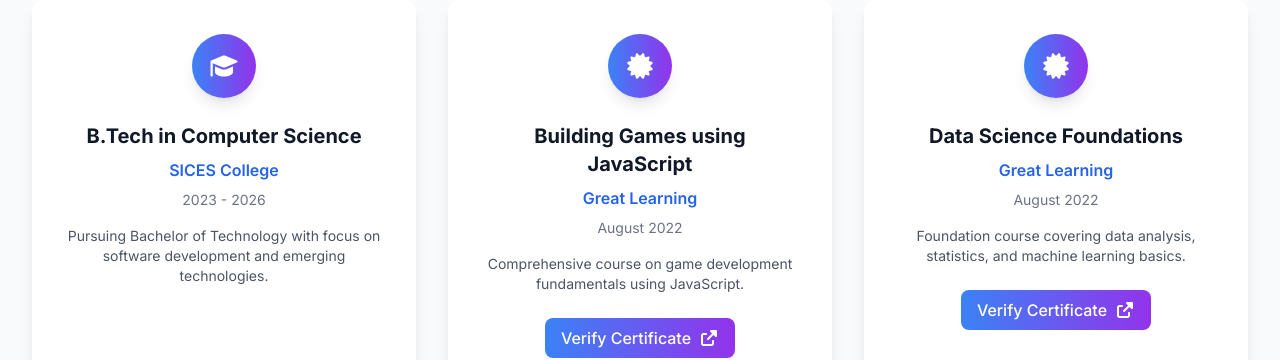
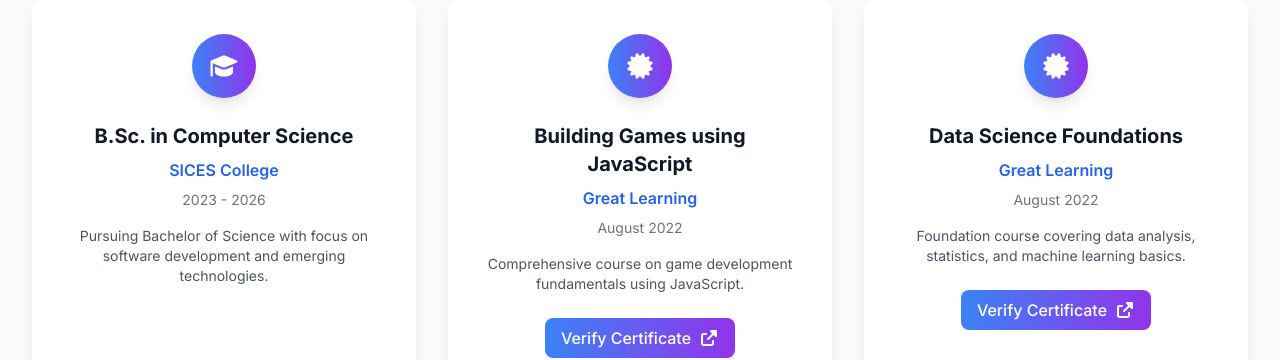
Before and after one commit to surajchauhanhell/surajokami, a React (Vite) app: page / in a window 1280 px wide. Shown: the part 2900-3260 px from the top of the page. Built offline with nearby package versions, Linux system fonts and the light colour scheme.

Commit message:
Updated Education.tsx

```diff
--- a/src/components/Education.tsx
+++ b/src/components/Education.tsx
@@ -6,11 +6,11 @@ const Education = () => {
   const educationData = [
     {
       type: 'degree',
-      title: 'B.Tech in Computer Science',
+      title: 'B.Sc. in Computer Science',
       institution: 'SICES College',
       period: '2023 - 2026',
       icon: faGraduationCap,
-      description: 'Pursuing Bachelor of Technology with focus on software development and emerging technologies.',
+      description: 'Pursuing Bachelor of Science with focus on software development and emerging technologies.',
     },
     {
       type: 'certificate',
```
